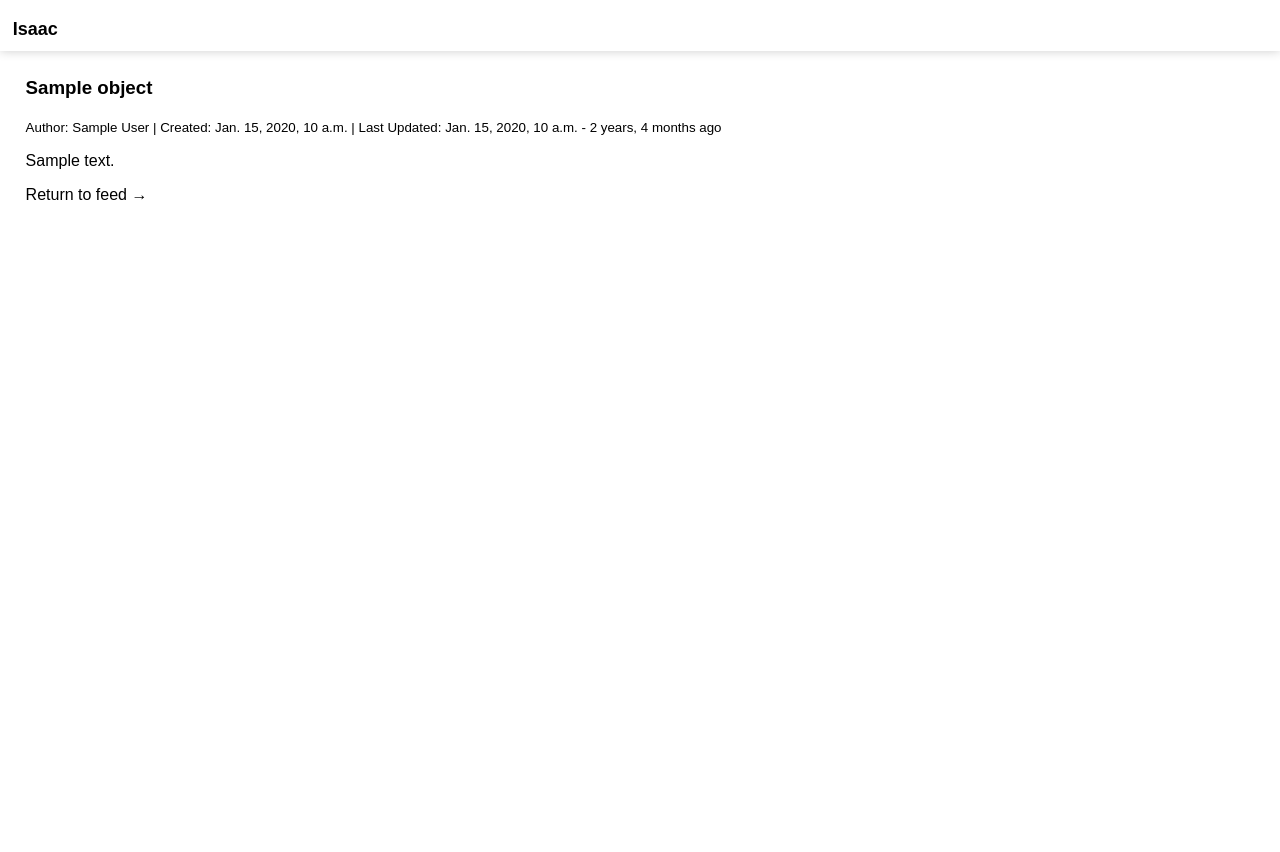
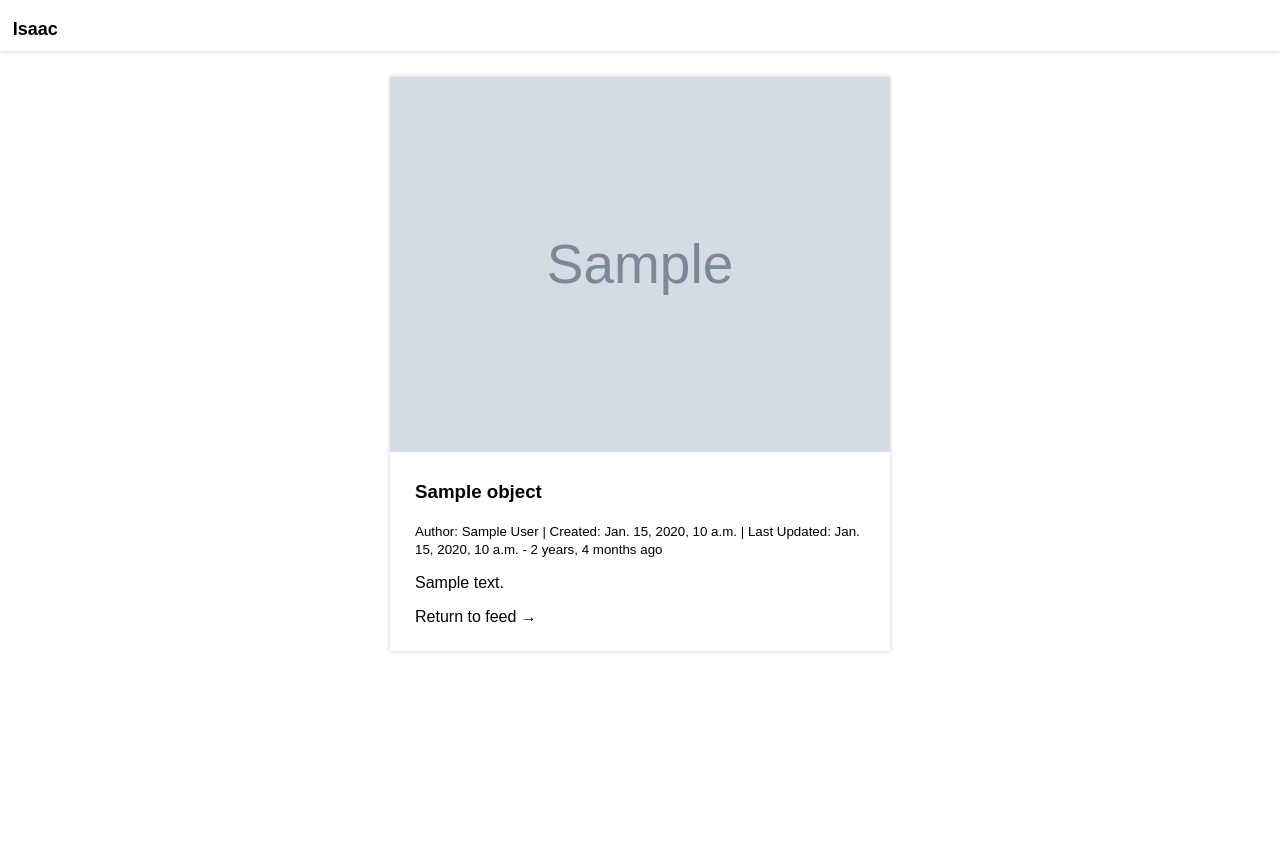
Before and after one commit to Isaac-To/MyStory, a Django app: template MyStory/app/templates/post_detail.html in a window 1280 px wide. Shown: the top 852 px of the page. After the commit the page ends 653 px from the top, so only its background shows below. Run offline with Django 3.2, Linux system fonts and the light colour scheme; the template is opened without the code that fills it: most values are stand-ins (such as "Sample title", 1, 10 or a date in 2020); grey boxes marked "Sample" are stand-in pictures.

Commit message:
image support

```diff
--- a/MyStory/app/models.py
+++ b/MyStory/app/models.py
@@ -14,10 +14,10 @@ class Post(models.Model):
     slug = models.SlugField(max_length=200, unique=True)
     author = models.ForeignKey('auth.User', on_delete=models.CASCADE, related_name='blog_posts')
     updated_on = models.DateTimeField(auto_now=True)
+    image = models.ImageField(upload_to=f'app/static/image/', blank=True)
     content = models.TextField()
     created_on = models.DateTimeField(auto_now_add=True)
     status = models.IntegerField(choices=STATUS, default=0)
-
     class Meta:
         ordering = ['-created_on']
 
--- a/MyStory/app/static/style/main.css
+++ b/MyStory/app/static/style/main.css
@@ -8,19 +8,24 @@ body {
 }
 
 nav {
+  z-index: 1;
   position: fixed;
   width: 100%;
   top: 0;
   padding-top: 0.5%;
   padding-bottom: 0.5%;
   background-color: white;
-  box-shadow: 0px 0px 10px rgba(0, 0, 0, 0.2);
+  box-shadow: 0px 0px 5px rgba(0, 0, 0, 0.2);
 }
 
 a {
   text-decoration: none;
   color: black;
   margin-right: 10px;
+}
+
+img {
+  width: 100%;
 }
 
 .logo {
@@ -33,10 +38,17 @@ a {
 }
 
 .content {
+  box-shadow: 0px 0px 5px rgba(0, 0, 0, 0.2);
+  width: 500px;
   margin-top: 6%;
-  margin-left: 2%;
-  margin-right: 2%;
-  height: 100vw;
+  margin-left: 50%;
+  margin-right: 50%;
+  transform: translateX(-50%);
+}
+
+.content-text {
+  margin: 5% 5% 0% 5%;
+  padding-bottom: 5%;
 }
 
 #returntotop {
--- a/MyStory/app/templates/post_detail.html
+++ b/MyStory/app/templates/post_detail.html
@@ -1,11 +1,16 @@
 {% extends 'nav.html' %} {% block content %} {% load humanize %}
 <div>
-  <h3>{% block title %} {{ object.title }} {% endblock title %}</h3>
-  <small
-    >Author: {{ post.author.first_name }} {{ post.author.last_name }} | Created: {{ post.created_on }} | Last Updated:
-    {{ post.updated_on }} - {{ post.updated_on|naturaltime }}</small
-  >
-  <p>{{ object.content|linebreaks }}</p>
+  {% if post.image %}
+  <img src="{{ post.image.url|slice:'4:' }}" width="500px" />
+  {% endif %}
+  <div class="content-text">
+    <h3>{% block title %} {{ object.title }} {% endblock title %}</h3>
+    <small
+      >Author: {{ post.author.first_name }} {{ post.author.last_name }} | Created:
+      {{ post.created_on }} | Last Updated: {{ post.updated_on }} - {{post.updated_on|naturaltime }}</small
+    >
+    <p>{{ object.content|linebreaks }}</p>
+    <a href="{% url 'home' %}">Return to feed &rarr;</a>
+  </div>
 </div>
-<a href="{% url 'home' %}">Return to feed &rarr;</a>
 {% endblock content %}
```
Also changed, not shown: MyStory/app/templates/index.html (+8 -6 lines), MyStory/app/migrations/0004_post_images.py (added), MyStory/app/migrations/0005_remove_post_images_post_image.py (added), MyStory/app/migrations/0006_alter_post_image.py (added), MyStory/app/static/image/city.jpg (added), MyStory/app/static/image/download.jpg (added), MyStory/app/static/image/eu4_map_ITA_1694_09_01_1.png (added), MyStory/app/static/image/eu4_map_ITA_1694_09_01_2.png (added), MyStory/app/static/image/eu4_map_ITA_1742_01_01_1.png (added), MyStory/app/static/image/eu4_map_ITA_1742_01_01_1_5Fb07o2.png (added).
